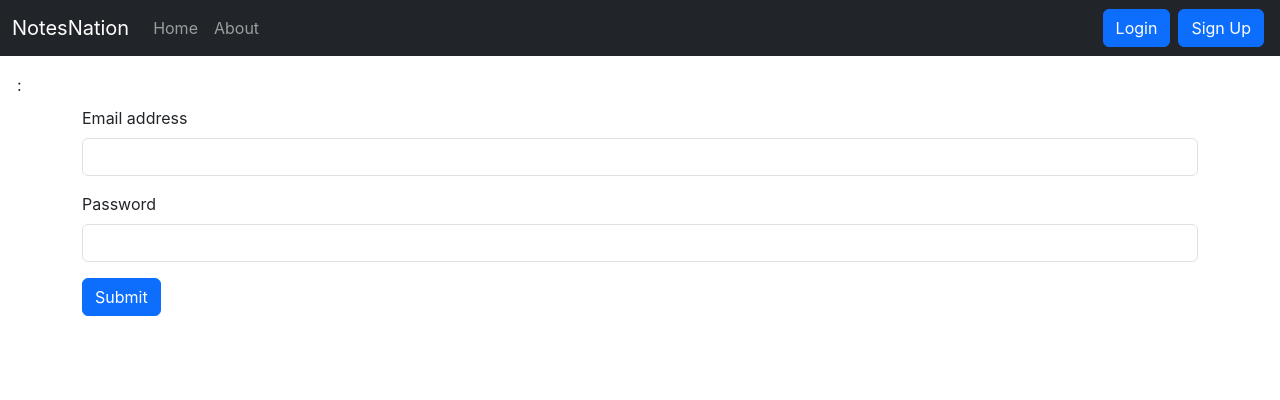
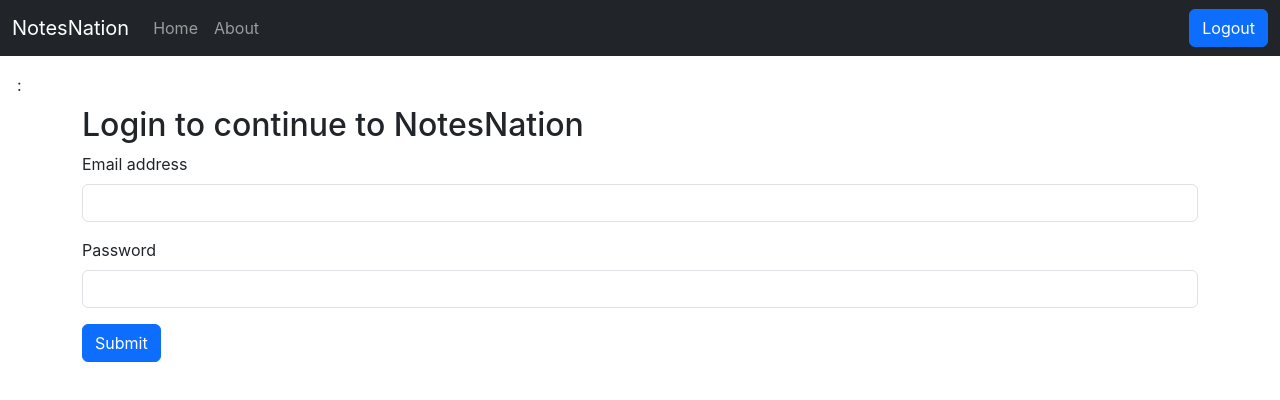
Before and after one commit to Lakshay-Codes/notesnation, a React (Create React App) app: page /login in a window 1280 px wide. Shown: the top 400 px of the page. Built offline with nearby package versions, Linux system fonts and the light colour scheme; sample sign-in values are in the browser's storage.

Commit message:
Finished project!

```diff
--- a/src/components/Login.js
+++ b/src/components/Login.js
@@ -32,6 +32,7 @@
   }
   return (
     <div>
+      <h2>Login to continue to NotesNation</h2>
       <form onSubmit={handleSubmit}>
         <div className="mb-3">
           <label htmlFor="email" className="form-label">Email address</label>
--- a/src/components/Navbar.js
+++ b/src/components/Navbar.js
@@ -1,7 +1,12 @@
 import React from 'react'
-import {Link, useLocation} from "react-router-dom";
+import {Link, useLocation,useNavigate} from "react-router-dom";
 const NavBar = () => {
   let location = useLocation();
+  let navigate = useNavigate();
+  const handleLogOut=()=>{
+    localStorage.removeItem('token');
+    navigate('/login');
+  }
   return (
     <div>
       <nav className="navbar navbar-expand-lg navbar-dark bg-dark">
@@ -19,10 +24,10 @@
                 <Link  className={`nav-link ${location.pathname==="/about"? "active" :""}`} to="/about">About</Link>
               </li>
             </ul>
-            <form className="d-flex" role="search">
+            {localStorage.getItem('token')?<button onClick={handleLogOut} className="btn btn-primary">Logout</button> : <form className="d-flex" role="search">
                <Link className="btn btn-primary mx-1" to="/login" role="button">Login</Link>
                <Link className="btn btn-primary mx-1" to="/signup" role="button">Sign Up</Link>
-            </form>
+            </form>}
           </div>
         </div>
       </nav>
--- a/src/components/Notes.js
+++ b/src/components/Notes.js
@@ -18,13 +18,13 @@
     //Since useEffect without any changing parameter is nothing but a mere component did mount
     //We are gonna make sure that the component only mounts when we have auth token for a particular
     //user in local storage
-    if(localStorage.getItem('token')!==undefined){
+    if(localStorage.getItem('token')){
       getNotes();
     }else{
       navigate('/login');
     }
     // eslint-disable-next-line
-  }, []);
+  }, [localStorage]);
   const ref = useRef(null);
   const refClose = useRef(null);
   const updateNote = (currentNote) => {
```
